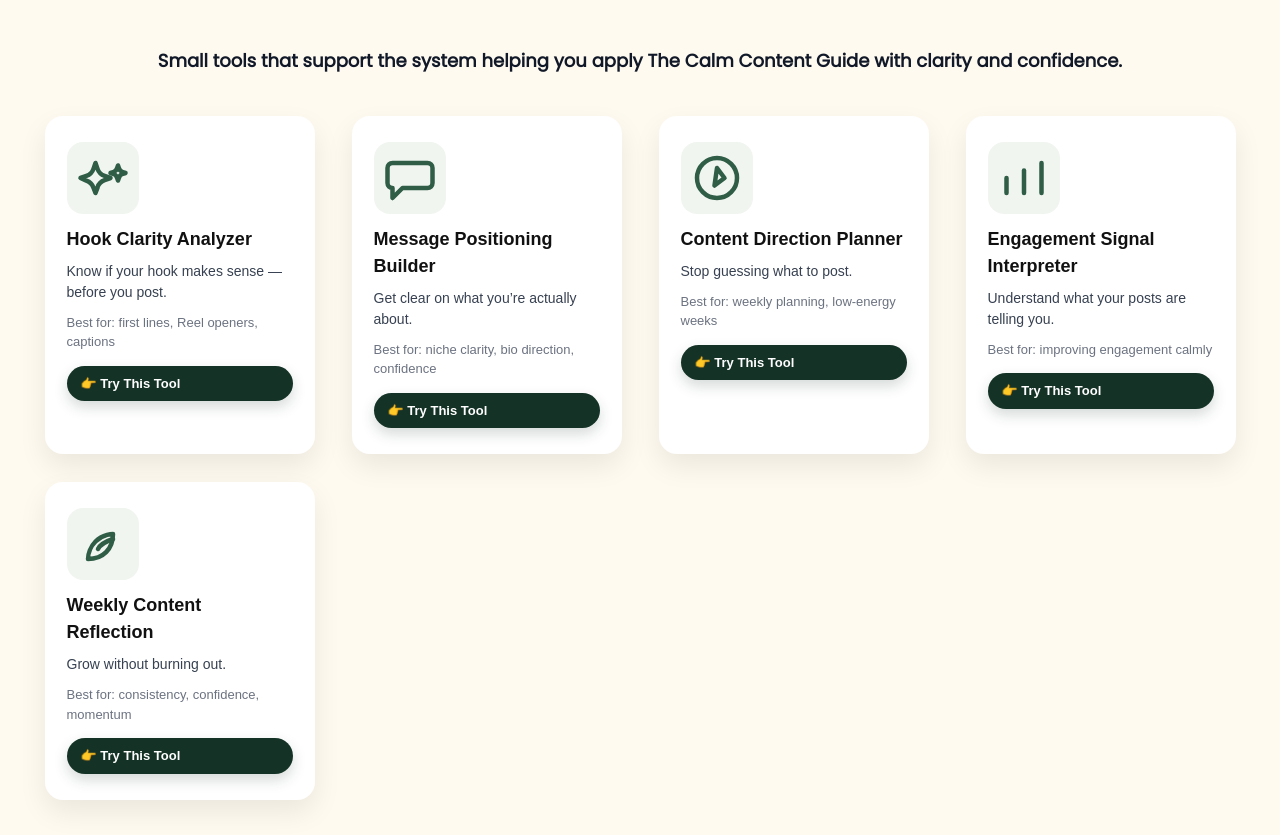
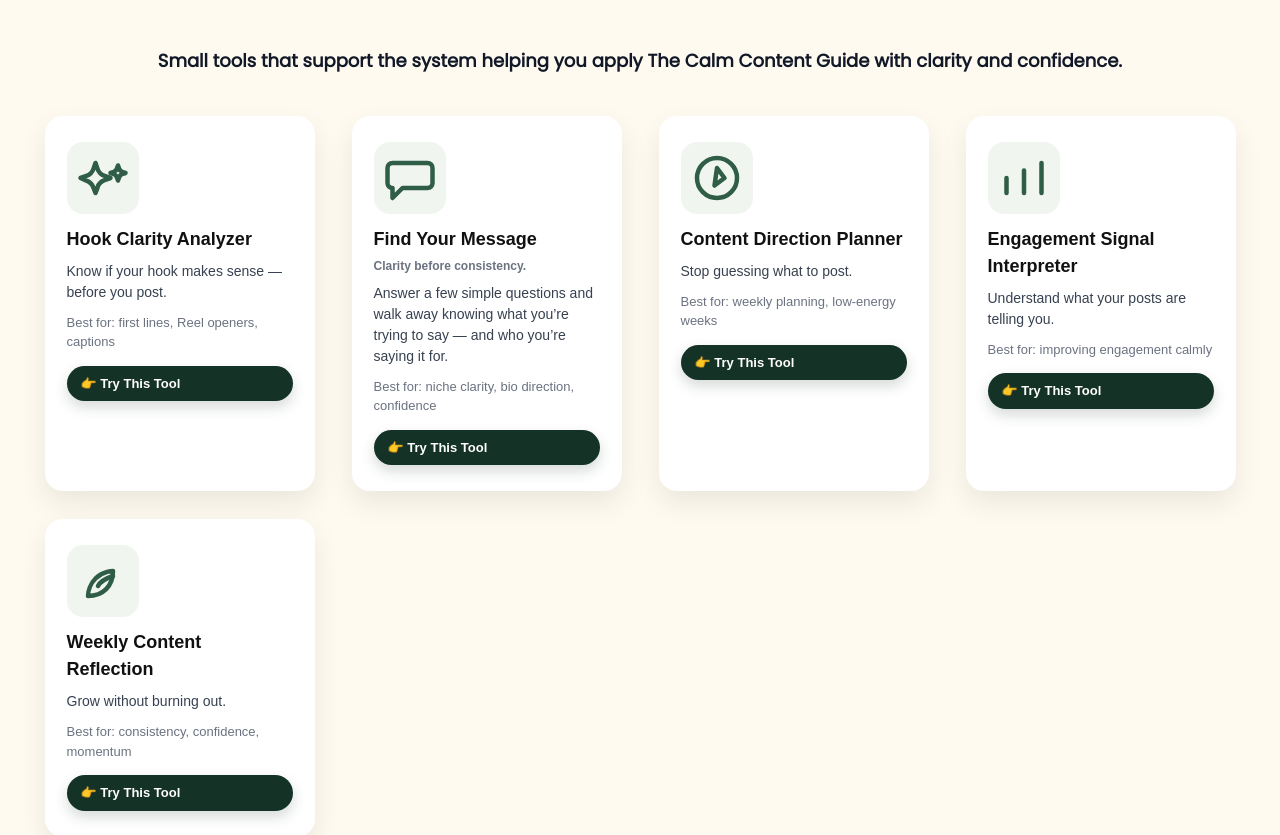
Before and after one commit to gmajors1326/the-calm-content-companion, a Next.js app: page / in a window 1280 px wide. Shown: the part 4106-4941 px from the top of the page. Built offline with nearby package versions, Linux system fonts and the light colour scheme; a web font is replaced by a local one.

Commit message:
Update message tool card copy

```diff
--- a/app/page.tsx
+++ b/app/page.tsx
@@ -24,8 +24,9 @@ const TOOL_CARDS = [
   },
   {
     icon: 'message',
-    title: 'Message Positioning Builder',
-    description: 'Get clear on what you’re actually about.',
+    title: 'Find Your Message',
+    subline: 'Clarity before consistency.',
+    description: 'Answer a few simple questions and walk away knowing what you’re trying to say — and who you’re saying it for.',
     bestFor: 'niche clarity, bio direction, confidence',
     href: '/tools/message-positioning-builder',
     cta: '👉 Try This Tool'
@@ -199,6 +200,9 @@ export default function PromotoLandingPage() {
               )}
             </div>
             <p style={{ fontSize: '18px', fontWeight: '700', color: '#111', margin: 0 }}>{card.title}</p>
+            {card.subline && (
+              <p style={{ fontSize: '12px', fontWeight: '600', color: '#6b7280', margin: '4px 0 0 0' }}>{card.subline}</p>
+            )}
             <p style={{ fontSize: '14px', color: '#374151', margin: '8px 0 0 0', lineHeight: '1.5' }}>{card.description}</p>
             <p style={{ fontSize: '13px', color: '#6b7280', margin: '10px 0 0 0' }}>Best for: {card.bestFor}</p>
             {card.href ? (
```
